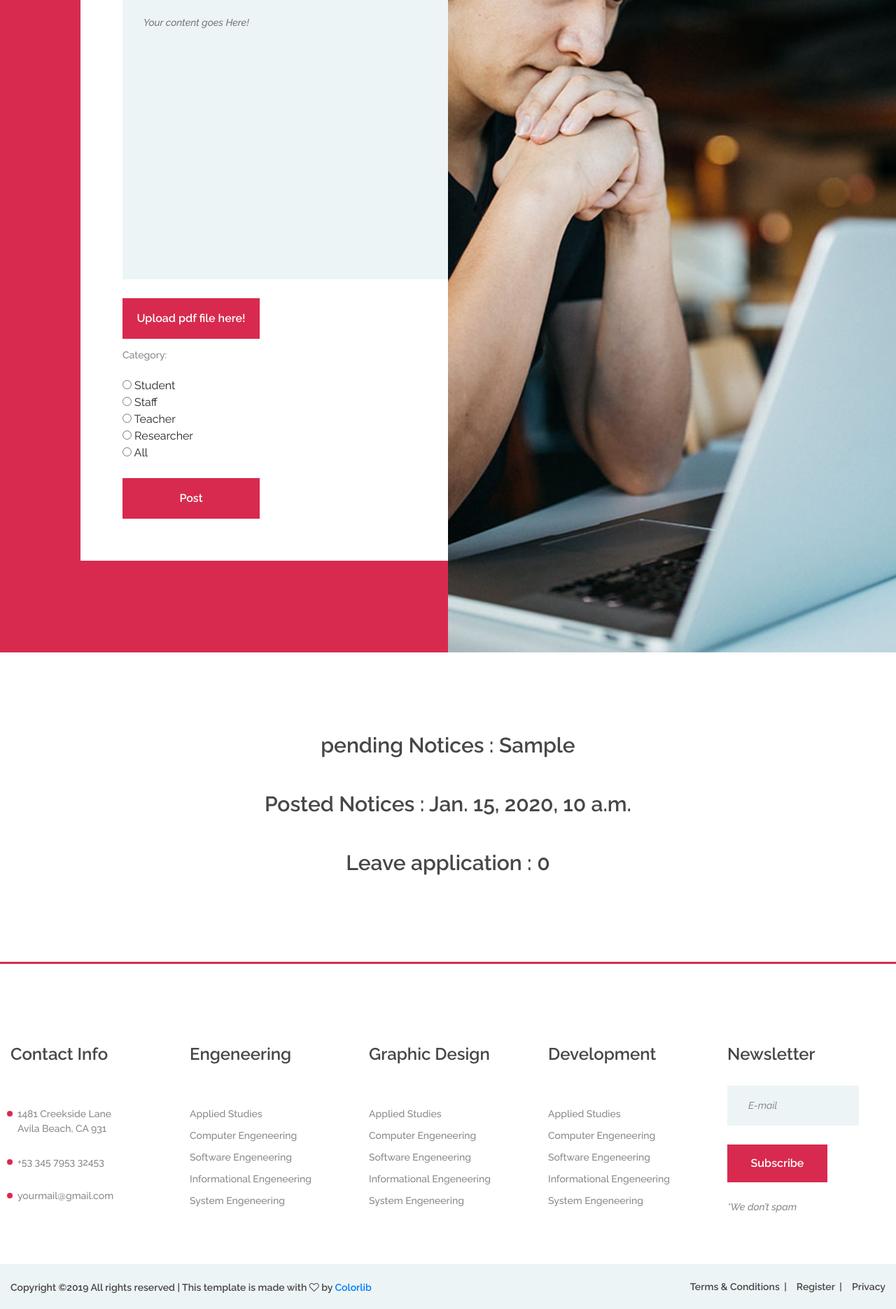
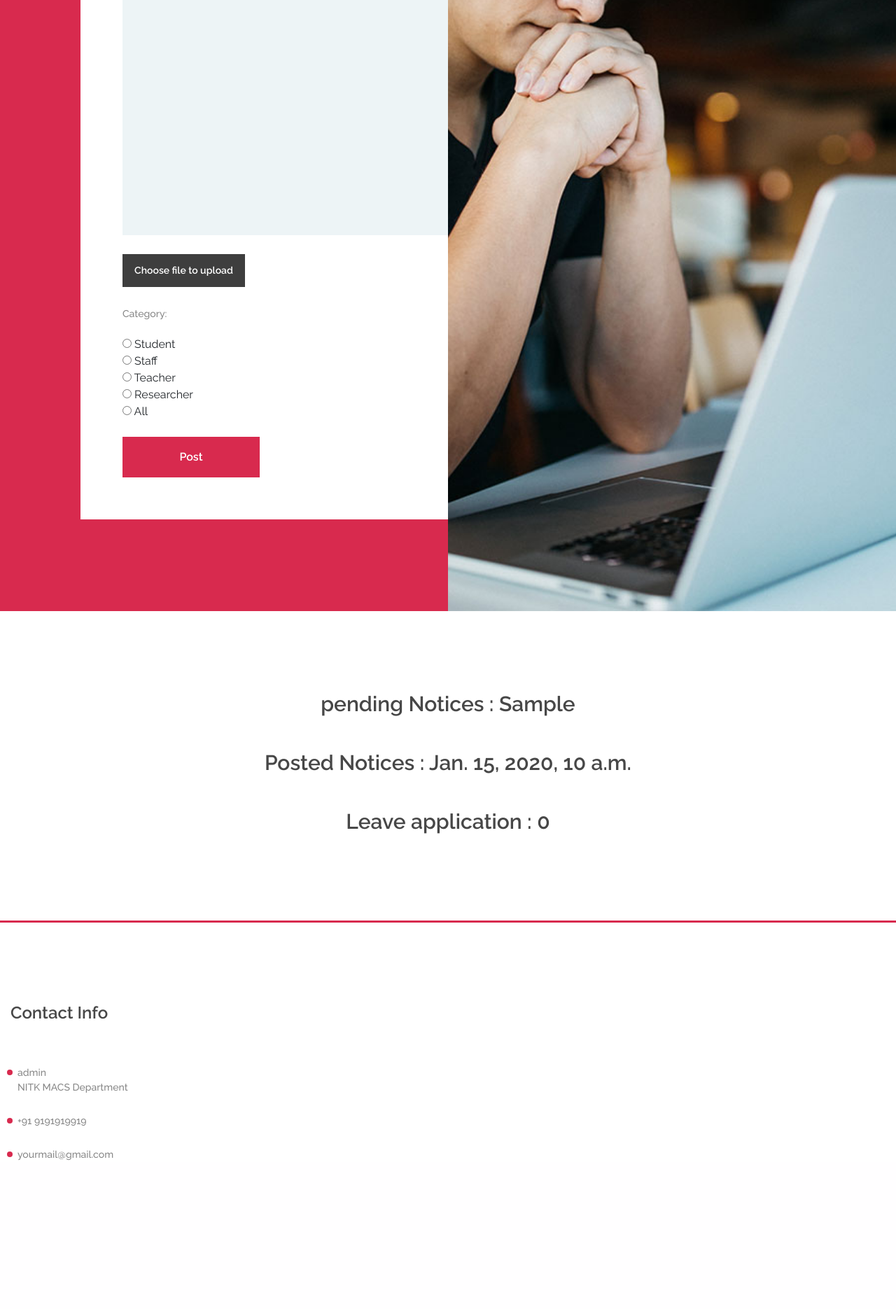
Before and after one commit to IamRajeevJha/myDjangoCollegewebproject, a Django app: template templates/hodpage.html in a window 1280 px wide. Shown: the part 2060-3930 px from the top of the page at 70% size. After the commit the page ends 3717 px from the top, so only its background shows below. Run offline with Django 3.2, Linux system fonts and the light colour scheme; tables that the repository leaves empty hold one stand-in row (values such as "Sample post"); the template is opened without the code that fills it: values that come from a table or form of the project are taken from there, most other values are stand-ins (such as "Sample title", 1, 10 or a date in 2020); some libraries are stand-ins or nearby versions.

Commit message:
Web project using django

```diff
--- a/templates/hodpage.html
+++ b/templates/hodpage.html
@@ -3,7 +3,7 @@
 <!DOCTYPE html>
 <html lang="en">
 <head>
-	<title>WebUni - Education Template</title>
+	<title>MACS Department Intranet</title>
 	<meta charset="UTF-8">
 	<meta name="description" content="WebUni Education Template">
 	<meta name="keywords" content="webuni, education, creative, html">
@@ -87,7 +87,11 @@
 							        <div class="course-text">
 								        <h5>Date : {{ notice.date }}</h5>
                                         <h5> Subject :{{ notice.subject }}</h5>
-                                        <div class="students">{{ notice.content }}</div>
+                                        <div class="students">{{ notice.content }}</div><br>
+
+                                        <div class="students">
+                                            <a href="{{ notice.pdf.url}}">Download pdf file</a>
+                                        </div>
 							        </div>
 							<div class="course-author">
 								<div class="ca-pic set-bg" data-setbg="img/authors/1.jpg"></div>
@@ -122,10 +137,23 @@
 								        <h5>Date : {{ notice.date }}</h5>
                                         <h5> Subject :{{ notice.subject }}</h5>
                                         <div class="students">{{ notice.content }}</div>
+                                        <div class="students">
+                                            <a href="{{ notice.pdf.url}}">Download pdf file</a>
+                                        </div>
 							        </div>
 							<div class="course-author">
 								<div class="ca-pic set-bg" data-setbg="img/authors/1.jpg"></div>
 								<p>Requested By: <span>Developer</span></p>
+                                 <form action="approve" method="post">
+                                    {% csrf_token %}
+                                    <input type="hidden" name="noticeId" value= {{ notice.id }}>
+                                    <button class="site-btn">Approve</button>
+                                </form>
+                                 <form action="delete" method="post">
+                                    {% csrf_token %}
+                                    <input type="hidden" name="noticeId" value= {{ notice.id }}>
+                                    <button class="site-btn">Delete</button>
+                                </form>
 							</div>
 						</div>
 					</div>
@@ -151,11 +179,13 @@
 
 						</div>
 						<!-- signup form -->
-						<form class="signup-form" action="postnotice" method="post">
+						<form class="signup-form" action="postnotice" method="post" enctype="multipart/form-data">
                             {% csrf_token %}
 							<input type="text" name="subject" placeholder="Enter Subject">
                             <textarea  name="content"  placeholder ="Your content goes Here!" ></textarea>
-                            <label class="site-btn" for="v-upload" class="file-up-btn">Upload pdf file here!</label>
+
+                            <label for="file" class="file-up-btn" >Choose file to upload</label>
+                            <input type="file" id="file" name="pdfFile" class="file-up-btn">
                             <p>Category: </p>
                             <input class="site-radio-btn" type="radio" name="student"  value="{{ True }}"> Student<br>
                             <input class="site-radio-btn" type="radio" name="staff"  value="{{ True }}" > Staff<br>
@@ -196,64 +226,17 @@
 					<div class="widget-item">
 						<h4>Contact Info</h4>
 						<ul class="contact-list">
-							<li>1481 Creekside Lane <br>Avila Beach, CA 931</li>
-							<li>+53 345 7953 32453</li>
+							<li>admin <br>NITK MACS Department</li>
+							<li>+91 9191919919</li>
 							<li>yourmail@gmail.com</li>
 						</ul>
 					</div>
-					<div class="widget-item">
-						<h4>Engeneering</h4>
-						<ul>
-							<li><a href="">Applied Studies</a></li>
-							<li><a href="">Computer Engeneering</a></li>
-							<li><a href="">Software Engeneering</a></li>
-							<li><a href="">Informational Engeneering</a></li>
-							<li><a href="">System Engeneering</a></li>
-						</ul>
-					</div>
-					<div class="widget-item">
-						<h4>Graphic Design</h4>
-						<ul>
-							<li><a href="">Applied Studies</a></li>
-							<li><a href="">Computer Engeneering</a></li>
-							<li><a href="">Software Engeneering</a></li>
-							<li><a href="">Informational Engeneering</a></li>
-							<li><a href="">System Engeneering</a></li>
-						</ul>
-					</div>
-					<div class="widget-item">
-						<h4>Development</h4>
-						<ul>
-							<li><a href="">Applied Studies</a></li>
-							<li><a href="">Computer Engeneering</a></li>
-							<li><a href="">Software Engeneering</a></li>
-							<li><a href="">Informational Engeneering</a></li>
-							<li><a href="">System Engeneering</a></li>
-						</ul>
-					</div>
-					<div class="widget-item">
-						<h4>Newsletter</h4>
-						<form class="footer-newslatter">
-							<input type="email" placeholder="E-mail">
-							<button class="site-btn">Subscribe</button>
-							<p>*We don’t spam</p>
-						</form>
-					</div>
-				</div>
+
+
+
 			</div>
 		</div>
-		<div class="footer-bottom">
-			<div class="footer-warp">
-				<ul class="footer-menu">
-					<li><a href="#">Terms & Conditions</a></li>
-					<li><a href="#">Register</a></li>
-					<li><a href="#">Privacy</a></li>
-				</ul>
-				<div class="copyright"><!-- Link back to Colorlib can't be removed. Template is licensed under CC BY 3.0. -->
-Copyright &copy;<script>document.write(new Date().getFullYear());</script> All rights reserved | This template is made with <i class="fa fa-heart-o" aria-hidden="true"></i> by <a href="https://colorlib.com" target="_blank">Colorlib</a>
-<!-- Link back to Colorlib can't be removed. Template is licensed under CC BY 3.0. --></div>
-			</div>
-		</div>
+        </div>
 	</footer>
 	<!-- footer section end -->
 
```
Also changed, not shown: other parts of templates/hodpage.html (+26 -15 lines).
